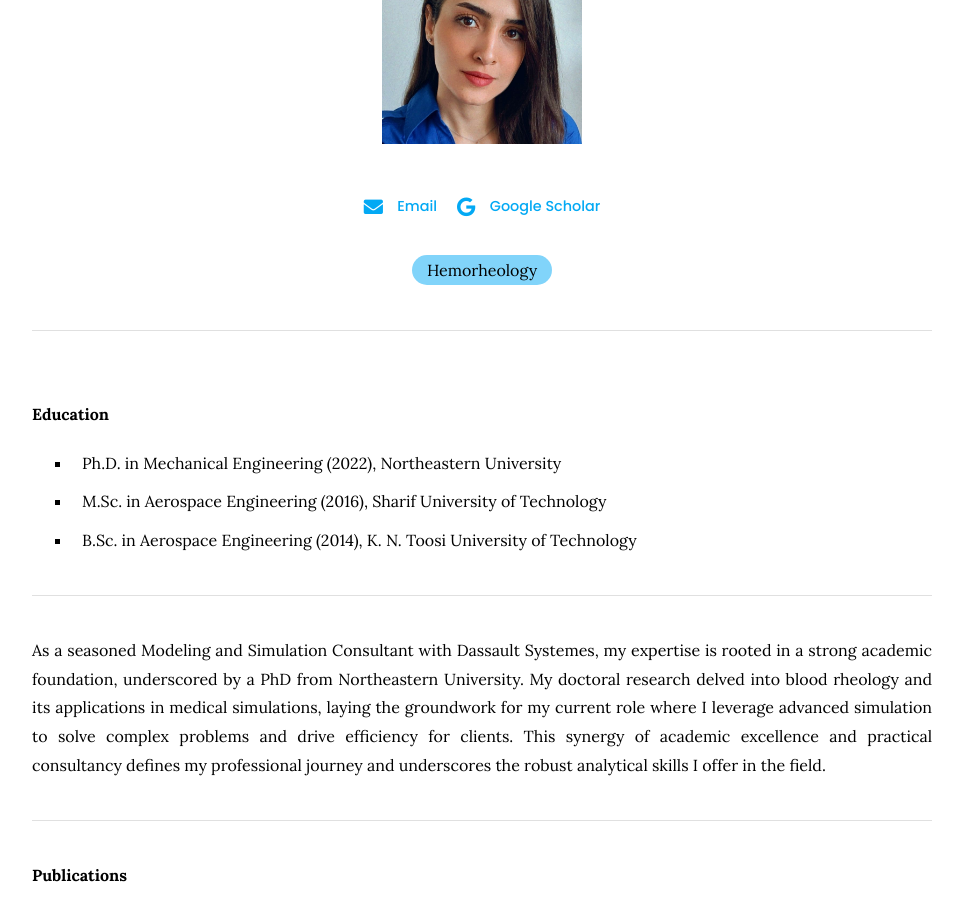
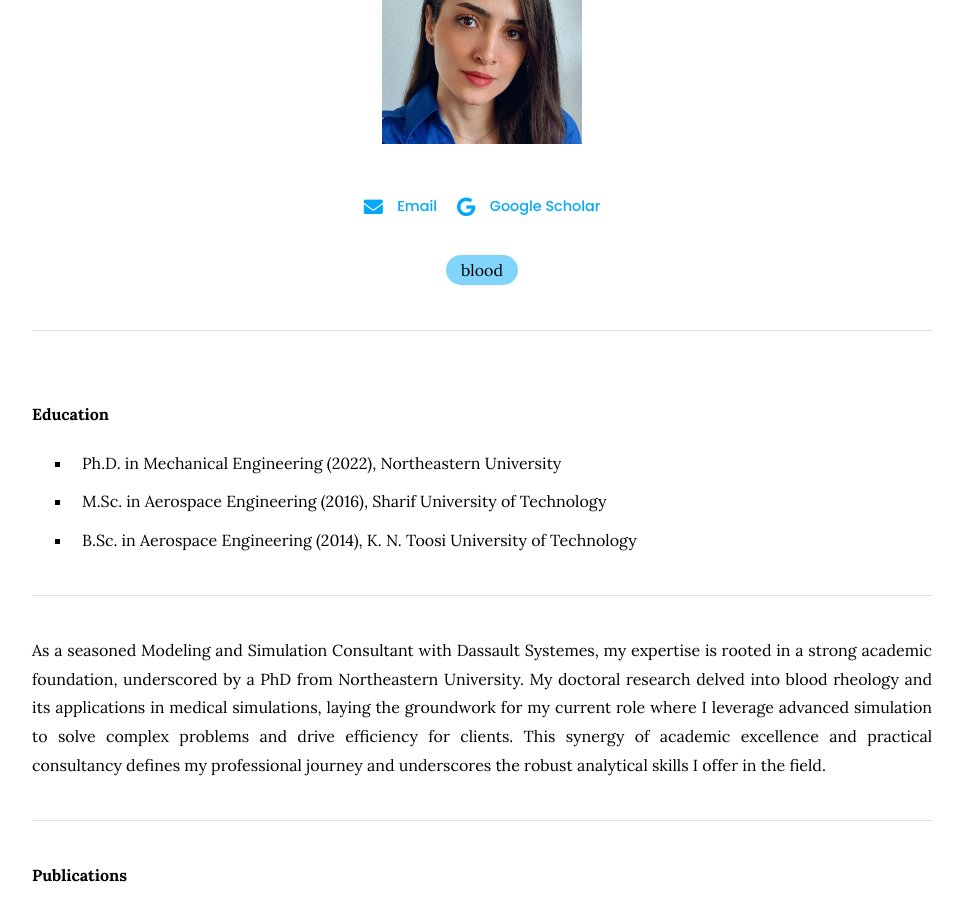
Before and after one commit to procf/procf.github.io, a Jekyll site: the page built from _members/elahe-javadi.md, in a window 1280 px wide and 900 px high, scrolled down 330 px. Shown: the whole window, without its empty margins (158-1121 px from the left). Built offline with Jekyll 4.4.1, drawn with Linux system fonts in a browser that asks for light colours; nearby versions of some CDN libraries.

Commit message:
Bio: Test Dynamic topic links

```diff
--- a/_members/elahe-javadi.md
+++ b/_members/elahe-javadi.md
@@ -9,14 +9,18 @@
 links:
   email: elahe.jvd@gmail.com
   google-scholar: vLviwfgAAAAJ&hl
+topics:
+  - blood
 ---
 
-{%- assign custom_tags = "Hemorheology" | split: "," -%}
-{%- assign tags = custom_tags | default: emptyarray -%}
-{%- if tags.size > 0 or repo or repo_link -%}
+{% assign topics = page.topics | default: empty_array %}
+{%- if topics.size > 0 -%}
   <div class="tags">
-    {%- for tag in tags -%}
-      <a href="https://rheoinformatic.com/research/blood/" class="tag" data-tooltip='View research area'>{{- tag -}}</a>
+    {%- for tag in topics -%}
+      {%- assign topic_tag = tag -%}
+      {%- assign topic_link = "https://rheoinformatic.com/members/" -%}
+      {%- assign topic_link = topic_link | append: topic_tag %}
+      <a href="{{ topic_link }}" class="tag" data-tooltip='View research area'>{{- tag -}}</a>
     {%- endfor -%}
       </div>
 {%- endif -%}
```
